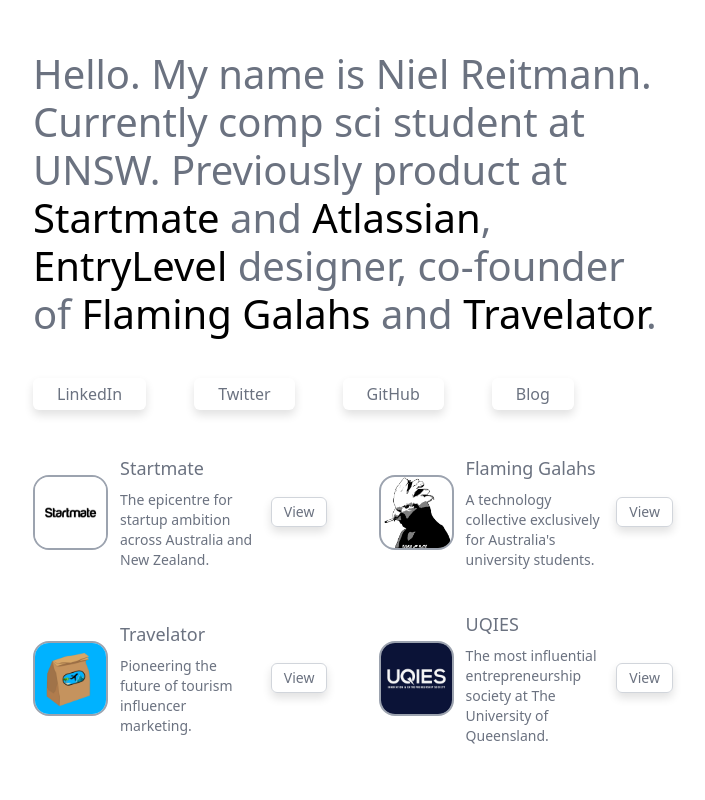
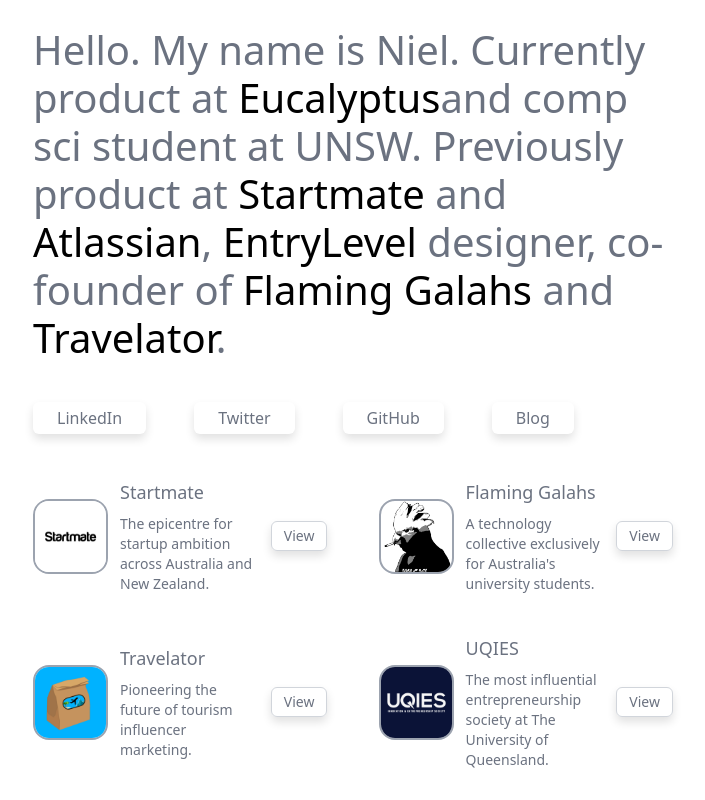
Before and after one commit to Niel-Reitmann/Current-personal-website, a Next.js app: page / in a window 1280 px wide. Shown: the whole page, without its empty margins (287-992 px from the left). Built offline with nearby package versions, Linux system fonts and the light colour scheme.

Commit message:
updated jd

```diff
--- a/pages/index.tsx
+++ b/pages/index.tsx
@@ -12,7 +12,15 @@
       <div className="w-full min-h-screen text-gray-500 flex flex-col justify-center items-center bg-white">
         <div className="flex flex-col w-1/1 sm:w-1/2 justify-center min-h-screen p-5 sm:px-5 gap-6 md:gap-10 md:px-0 ">
           <div className="text-3xl sm:text-5xl font-light leading-tight">
-            Hello. My name is Niel Reitmann. Currently comp sci student at UNSW. Previously product at{" "}
+            Hello. My name is Niel. Currently product at{" "}
+            <a
+              href="https://www.eucalyptus.health/ "
+              className="text-black hover:underline transition duration-100"
+            >
+              {" "}
+              Eucalyptus
+            </a>
+             and comp sci student at UNSW. Previously product at{" "}
             <a
               href="https://www.startmate.com/ "
               className="text-black hover:underline transition duration-100"
```
